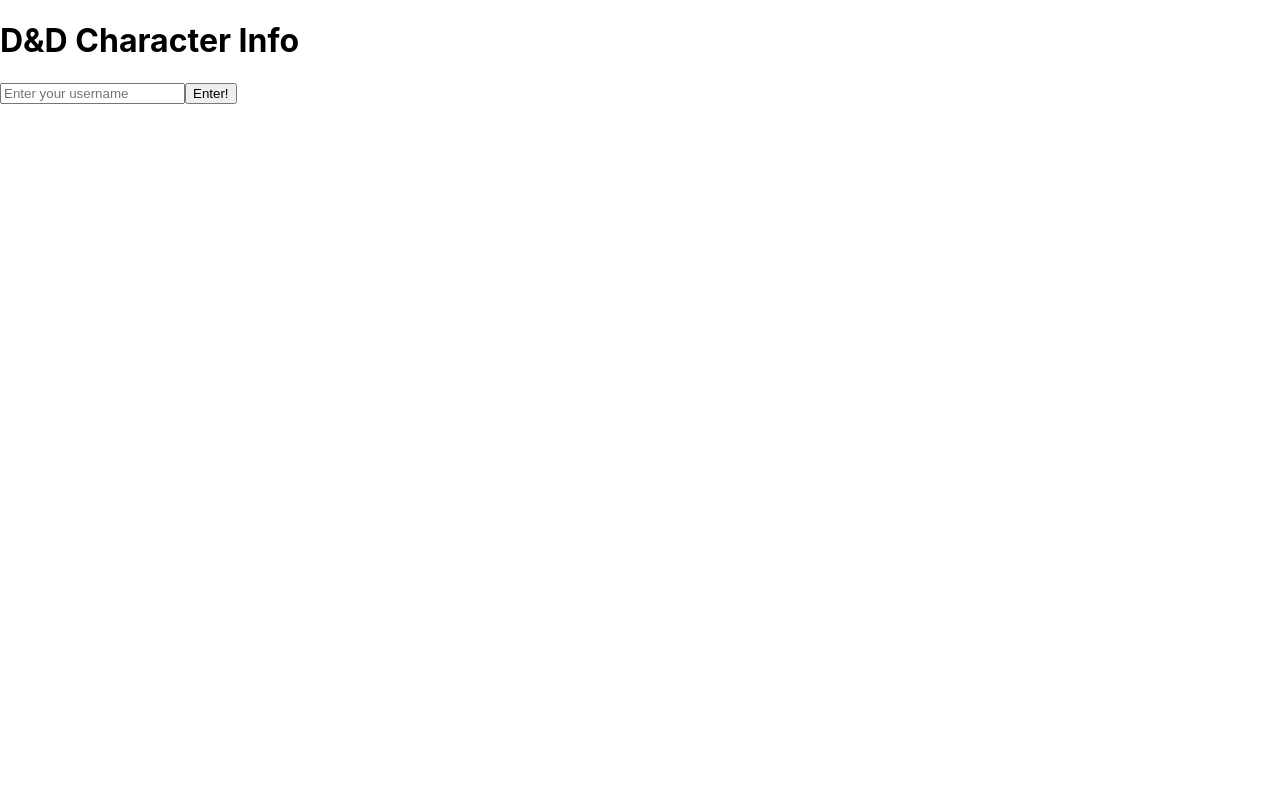
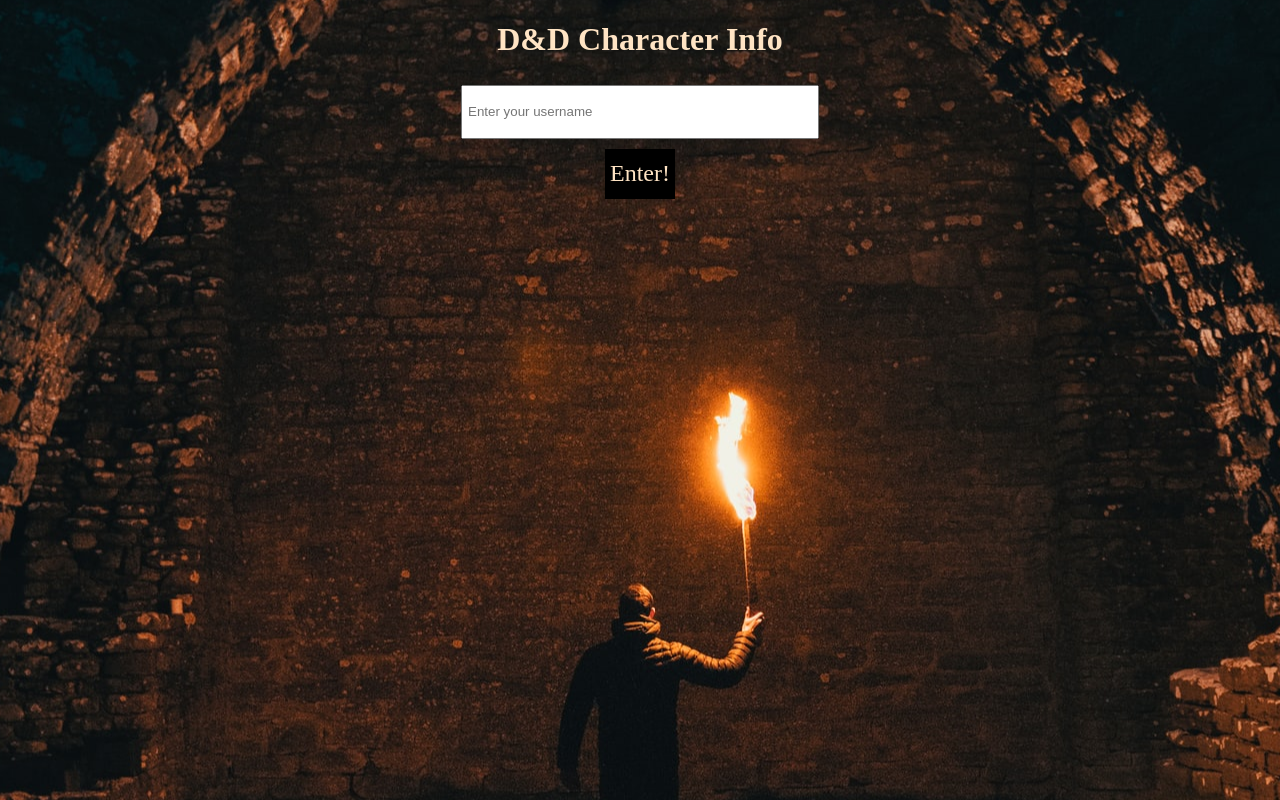
Before and after one commit to kimalajoy/character-builder, a React (Create React App) app: page / in a window 1280 px wide. Built offline with nearby package versions, Linux system fonts and the light colour scheme.

Commit message:
started css styling and updated functionality for local storage for saved characters

```diff
--- a/src/Components/App/App.css
+++ b/src/Components/App/App.css
@@ -1,42 +1,13 @@
-.App {
+.main-container {
+  display: flex;
   text-align: center;
+  flex-wrap: nowrap;
+  list-style-type: none;
 }
 
-.App-logo {
-  height: 40vmin;
-  pointer-events: none;
+.App {
+  color: bisque;
 }
-
-@media (prefers-reduced-motion: no-preference) {
-  .App-logo {
-    animation: App-logo-spin infinite 20s linear;
-  }
-}
-
-.App-header {
-  background-color: #282c34;
-  min-height: 100vh;
-  display: flex;
-  flex-direction: column;
-  align-items: center;
-  justify-content: center;
-  font-size: calc(10px + 2vmin);
-  color: white;
-}
-
-.App-link {
-  color: #61dafb;
-}
-
-@keyframes App-logo-spin {
-  from {
-    transform: rotate(0deg);
-  }
-  to {
-    transform: rotate(360deg);
-  }
-}
-
 .avatar {
   height: 150px;
   width: 150px;
--- a/src/Components/App/App.js
+++ b/src/Components/App/App.js
@@ -3,6 +3,7 @@
 import { Route, Switch, Redirect } from "react-router-dom";
 import Login from '../Login/Login';
 import BuildCharacter from '../BuildChar/BuildCharacter';
+
 
 class App extends Component {
   constructor() {
@@ -27,10 +28,7 @@
 
   render() {
     return (
-      <main>
-        <div>
-          <h1>D&D Character Info</h1>
-        </div>
+      <main className='main-container'>
         <Switch>
           <Route exact path='/' render={() =>
             <Login changeLoginStatus={this.changeLoginStatus} takeUsername={this.setUsername}/>
--- a/src/Components/BuildChar/BuildCharacter.js
+++ b/src/Components/BuildChar/BuildCharacter.js
@@ -1,5 +1,6 @@
 import React, {Component} from 'react';
 import {fetchRaces, fetchRaceDetails, fetchClasses, fetchClassDetails} from '../../ApiCalls';
+import './BuildCharacter'
 
 class BuildCharacter extends Component {
   constructor(props) {
@@ -11,6 +12,7 @@
       isLoading: true,
       seed: this.getNewSeed(),
       character: {
+        name: '',
         race: '',
         raceDetails: '',
         charClass: '',
@@ -36,43 +38,23 @@
   getRaceDetails = async (race) => {
     let raceDetails = await fetchRaceDetails(race);
     Promise.all([raceDetails]).then(allPromises => {
-    this.setState({character: {raceDetails: allPromises[0]}});
+      let character = this.state.character;
+      character.raceDetails = allPromises[0]
+      this.setState({character: character});
     })
   }
 
   setRace = (event) => {
-    let race = event.target.value;
-    this.setState({character: {race: race} })
-    this.getRaceDetails(race);
-  }
-
-//class
-  fetchClass = async () => {
-    this.setState({isLoading: true});
-    let allClasses = await fetchClasses();
-    Promise.all([allClasses]).then(allPromises => {
-      this.classes = allPromises[0].results
-      this.setState({isLoading: false});
-    })
-  }
-
-  getClassDetails = async (characterClass) => {
-    console.log(characterClass)
-    let classDetails = await fetchClassDetails(characterClass);
-    Promise.all([classDetails]).then(allPromises => {
-    this.setState({character: {classDetails: allPromises[0]}})
-    })
-  }
-
-  setClass = (event) => {
-    let classSelection = event.target.value;
-    this.setState({character: {charClass: classSelection}})
-    this.getClassDetails(classSelection);
+    let character = this.state.character;
+    console.log('character in race', character)
+    character.race = event.target.value
+    this.setState({character: character})
+    this.getRaceDetails(character.race);
   }
 
   renderRaceDetails = () => {
     return(
-      <div>
+      <div className='race-details'>
         <h1>Details for {this.state.character.raceDetails.name}</h1>
         <p>Age: {this.state.character.raceDetails.age}</p>
         <p>Size: {this.state.character.raceDetails.size}. {this.state.character.raceDetails.size_description}</p>
@@ -87,9 +69,36 @@
     )
   }
 
+//class
+  fetchClass = async () => {
+    this.setState({isLoading: true});
+    let allClasses = await fetchClasses();
+    Promise.all([allClasses]).then(allPromises => {
+      this.classes = allPromises[0].results
+      this.setState({isLoading: false});
+    })
+  }
+
+  getClassDetails = async (characterClass) => {
+    let classDetails = await fetchClassDetails(characterClass);
+    Promise.all([classDetails]).then(allPromises => {
+    let character = this.state.character;
+    character.classDetails = allPromises[0]
+    this.setState({character: character})
+    })
+  }
+
+  setClass = (event) => {
+    let character = this.state.character;
+    console.log('character in class', character)
+    character.charClass = event.target.value;
+    this.setState({character: character})
+    this.getClassDetails(character.charClass);
+  }
+
   renderClassDetails = () => {
     return(
-      <div>
+      <div className='class-details'>
         <h1>Details for {this.state.character.classDetails.name} class</h1>
         <h3>Hit Die: {this.state.character.classDetails.hit_die}</h3>
         <h3>Proficiencies:</h3>
@@ -111,34 +120,60 @@
     return Math.floor(Math.random() * 1000)
   }
 
+//Character Name
+  capturingCharacterName = (event) => {
+    let character = this.state.character;
+    console.log('character in name', character)
+    character.name = event.target.value;
+    this.setState({character: character})
+  }
+
+//LocalStorage
   handleSave = () => {
-    localStorage.setItem(this.state.id, JSON.stringify(this.state))
+    this.setState({isLoading: true});
+    let savedCharacters = this.getSavedCharacters();
+    savedCharacters[this.state.id] = this.state;
+    localStorage.setItem(this.props.username, JSON.stringify(savedCharacters));
+    this.setState({isLoading: false});
+  }
+
+  getSavedCharacters = () => {
+    return JSON.parse(localStorage.getItem(this.props.username) || '{}')
+  }
+
+  renderSavedCharacters = () => {
+    let savedCharacters = this.getSavedCharacters();
+    console.log('renderSaved')
+    return (
+    Object.keys(savedCharacters).map((key, index) =>
+      <div key={index}>
+        <h1>{savedCharacters[key].character.name}</h1>
+      </div>
+    )
+    )
   }
 
   render () {
-    console.log('raceDetails', this.state.character.raceDetails);
-    console.log('classDetails', this.state.character.classDetails);
+    console.log('raceDetails in render', this.state.character.raceDetails);
+    console.log('classDetails in render', this.state.character.classDetails);
+    console.log('name in render', this.state.character.name)
 
     let raceDetails = this.state.character.raceDetails ? this.renderRaceDetails() : '';
     let classDetails = this.state.character.classDetails ? this.renderClassDetails() : '';
 
     return(
-      <div>
-      <header>
-        <button onClick={this.props.logoutUser}>LogOut</button>
-      </header>
-        <div>
+      <div className='character-info'>
+        <header>
+          <button className='logout-button' onClick={this.props.logoutUser}>LogOut</button>
           <h1>Welcome to your Character Information Center, {this.props.username}!</h1>
+        </header>
+        <div className='savedCharacters'>
+          <h2>Previously Saved Characters:</h2>
+          {this.renderSavedCharacters()}
         </div>
         <div>
           <img className="avatar" src={`https://avatars.dicebear.com/api/human/${this.state.seed}.svg`} alt="avatar"/>
           <button onClick={this.setSeed}>Click to Generate a New Character Avatar</button>
-        </div>
-        <div>
-        <form>
-          <input placeholder='Enter a Name' type='text'></input>
-          <button>Submit</button>
-        </form>
         </div>
         <div className='race'>
           <form>
@@ -160,6 +195,11 @@
           </form>
           {classDetails}
         </div>
+        <div>
+          <form>
+            <input onChange={this.capturingCharacterName} placeholder='Enter a Name' type='text'></input>
+          </form>
+        </div>
         <button onClick={this.handleSave}>Save your Character</button>
       </div>
     )
--- a/src/Components/Login/Login.css
+++ b/src/Components/Login/Login.css
@@ -0,0 +1,30 @@
+.login {
+  height: 100vh;
+  width: 100vh;
+  color: bisque;
+}
+
+.login-form {
+  display: flex;
+  flex-direction: column;
+  align-items: center;
+
+}
+
+.login-button {
+  height: 50px;
+  color: bisque;
+  background-color: black;
+  font-family: 'Metal Mania', cursive;
+  font-size: x-large;
+  padding: 5px;
+  margin: 5px;
+  border: none;
+}
+
+.login-input {
+  height: 40px;
+  width: 43%;
+  padding: 5px;
+  margin: 5px;
+}
--- a/src/Components/Login/Login.js
+++ b/src/Components/Login/Login.js
@@ -1,5 +1,6 @@
 import React, {Component} from 'react';
 import {Link} from 'react-router-dom';
+import './Login.css';
 
 class Login extends Component {
   username = '';
@@ -18,11 +19,14 @@
 
   render () {
     return (
-      <div>
+      <div className='login'>
+        <div>
+          <h1>D&D Character Info</h1>
+        </div>
         <form className='login-form'>
-          <input onChange={this.capturingUsername} id='username' placeholder='Enter your username'></input>
+          <input className='login-input' onChange={this.capturingUsername} id='username' placeholder='Enter your username'></input>
           <Link to='/BuildCharacter'>
-            <button onClick={this.submitUserName} type='submit'>Enter!</button>
+            <button className='login-button' onClick={this.submitUserName} type='submit'>Enter!</button>
           </Link>
         </form>
       </div>
--- a/src/index.css
+++ b/src/index.css
@@ -1,10 +1,15 @@
 body {
   margin: 0;
-  font-family: -apple-system, BlinkMacSystemFont, 'Segoe UI', 'Roboto', 'Oxygen',
-    'Ubuntu', 'Cantarell', 'Fira Sans', 'Droid Sans', 'Helvetica Neue',
-    sans-serif;
+  font-family: 'Metal Mania', cursive;
   -webkit-font-smoothing: antialiased;
   -moz-osx-font-smoothing: grayscale;
+  display: flex;
+  justify-content: center;
+  background-color: black;
+  height: 100%;
+  box-sizing: border-box;
+  color: bisque;
+  background: url(../src/assets/linus-sandvide-5DIFvVwe6wk-unsplash.jpg) no-repeat center center fixed;
 }
 
 code {
```
Also changed, not shown: src/Components/BuildChar/BuildCharacter.css (+36 -0 lines), src/assets/linus-sandvide-5DIFvVwe6wk-unsplash.jpg (added), 1 other file (tests, documents, lock files or other folders).
